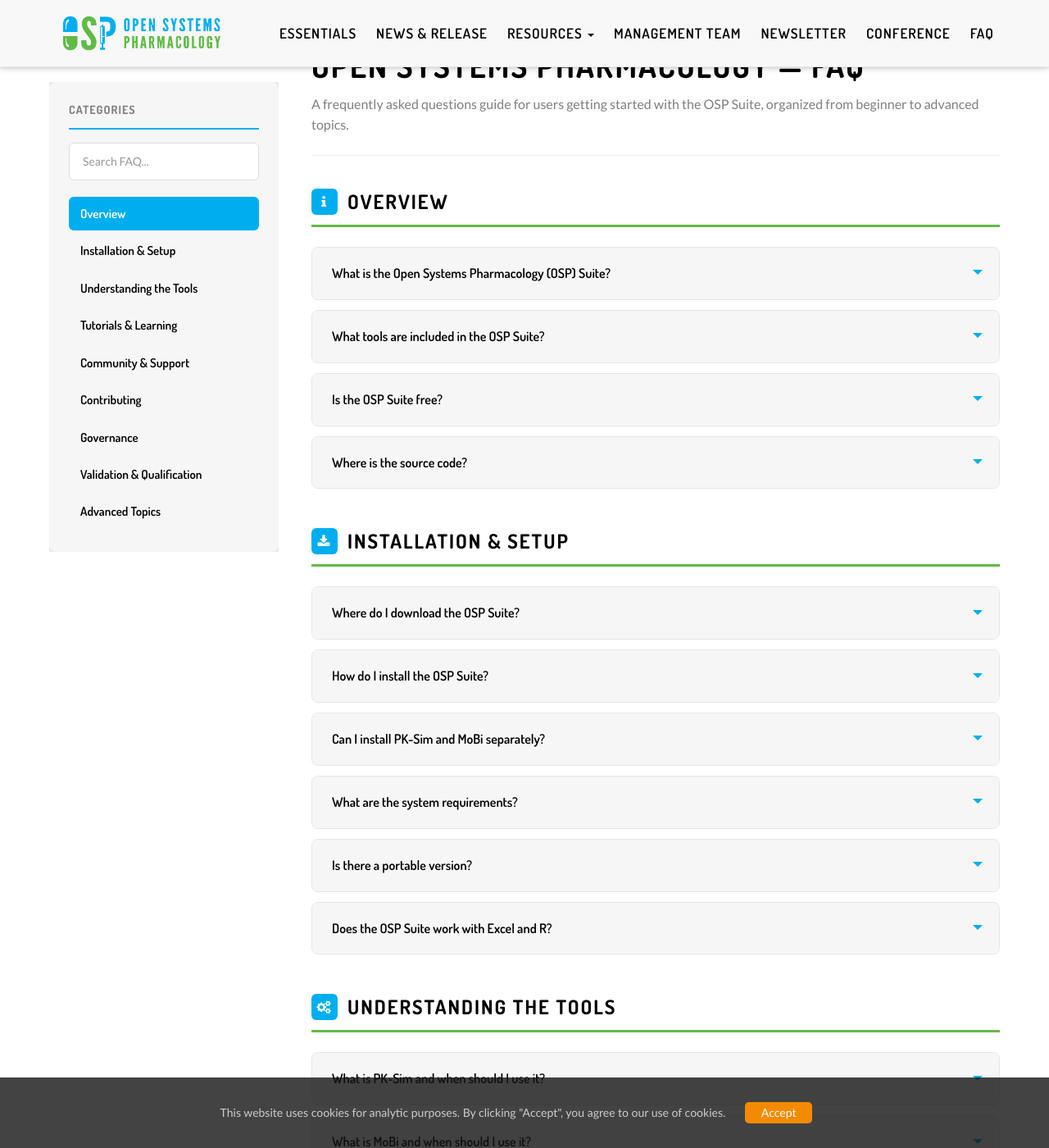
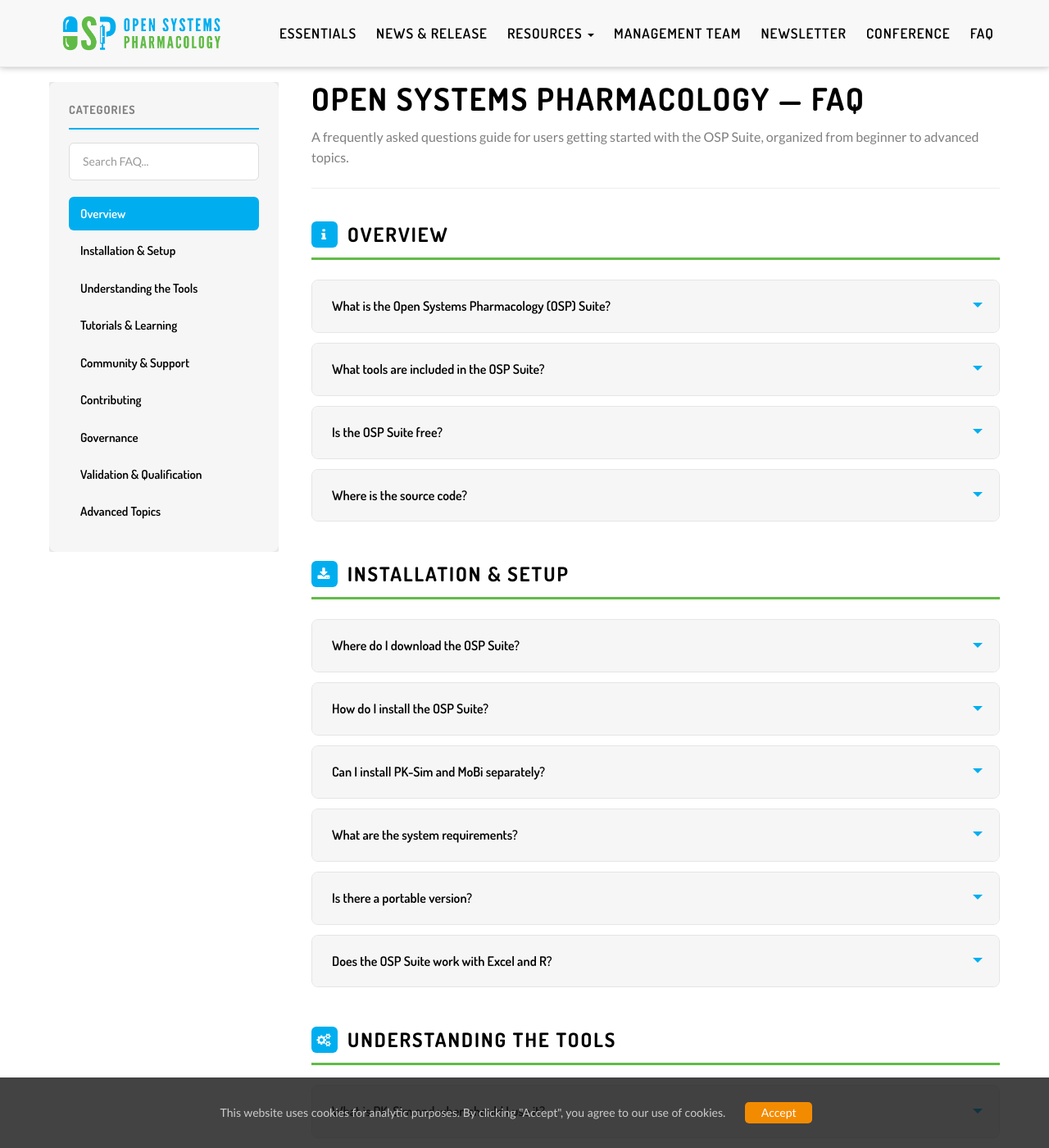
Before and after one commit to Open-Systems-Pharmacology/open-systems-pharmacology.github.io, a Jekyll site: the page built from faq.md, in a window 1280 px wide and 1400 px high. Shown: the whole window at 82% size. Built offline with Jekyll 4.4.1, drawn with Linux system fonts in a browser that asks for light colours.

Commit message:
Fixes header issue (#149)

```diff
--- a/_sass/_faq.scss
+++ b/_sass/_faq.scss
@@ -5,10 +5,10 @@
 .faq {
   background-color: $section-background-color;
   min-height: 100vh;
-  padding-top: 60px;
+  padding-top: 100px;
 
   @include medium {
-    padding-top: 40px;
+    padding-top: 80px;
   }
 }
 
```
